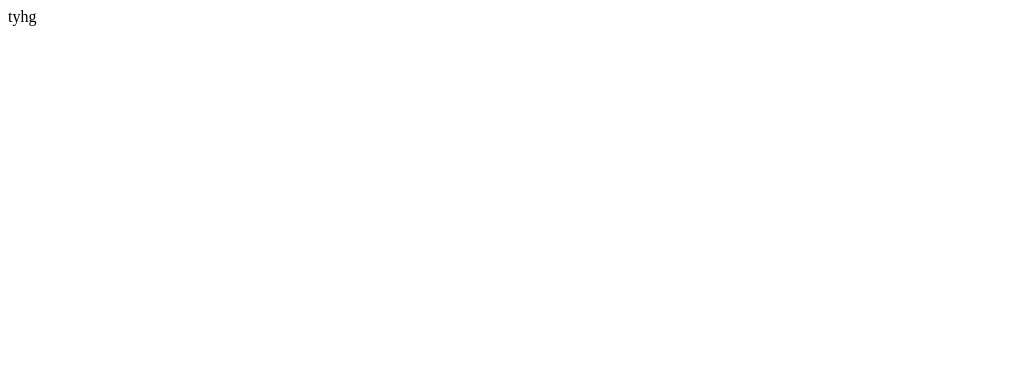
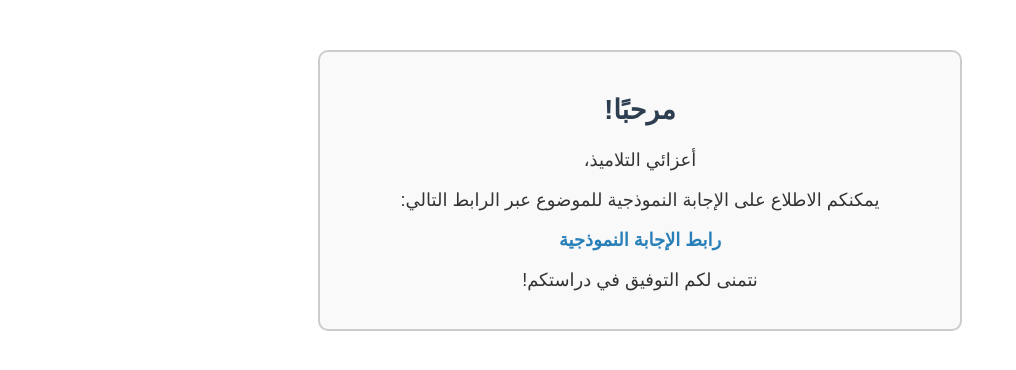
Before and after one commit to med1130/3tm.ge.2tr.24.25, a plain HTML site: page index.html in a window 1280 px wide. Shown: the whole page, without its empty margins (0-1016 px from the left). Drawn offline with Linux system fonts and the light colour scheme.

Commit message:
Update index.html

```diff
--- a/index.html
+++ b/index.html
@@ -1 +1,49 @@
-tyhg
+<!DOCTYPE html>
+<html lang="ar">
+<head>
+    <meta charset="UTF-8">
+    <meta name="viewport" content="width=device-width, initial-scale=1.0">
+    <title>الاطلاع على الإجابة النموذجية</title>
+    <style>
+        body {
+            font-family: Arial, sans-serif;
+            text-align: center;
+            direction: rtl;
+            margin-top: 50px;
+        }
+        .message {
+            background-color: #f9f9f9;
+            border: 2px solid #ccc;
+            padding: 20px;
+            display: inline-block;
+            border-radius: 10px;
+            max-width: 600px;
+            width: 90%;
+            font-size: 18px;
+            color: #333;
+        }
+        .message h2 {
+            color: #2c3e50;
+        }
+        .link {
+            color: #2980b9;
+            text-decoration: none;
+            font-weight: bold;
+        }
+        .link:hover {
+            text-decoration: underline;
+        }
+    </style>
+</head>
+<body>
+
+    <div class="message">
+        <h2>مرحبًا!</h2>
+        <p>أعزائي التلاميذ،</p>
+        <p>يمكنكم الاطلاع على الإجابة النموذجية للموضوع عبر الرابط التالي:</p>
+        <p><a href="رابط-الإجابة-النموذجية" class="link" target="_blank">رابط الإجابة النموذجية</a></p>
+        <p>نتمنى لكم التوفيق في دراستكم!</p>
+    </div>
+
+</body>
+</html>
```
